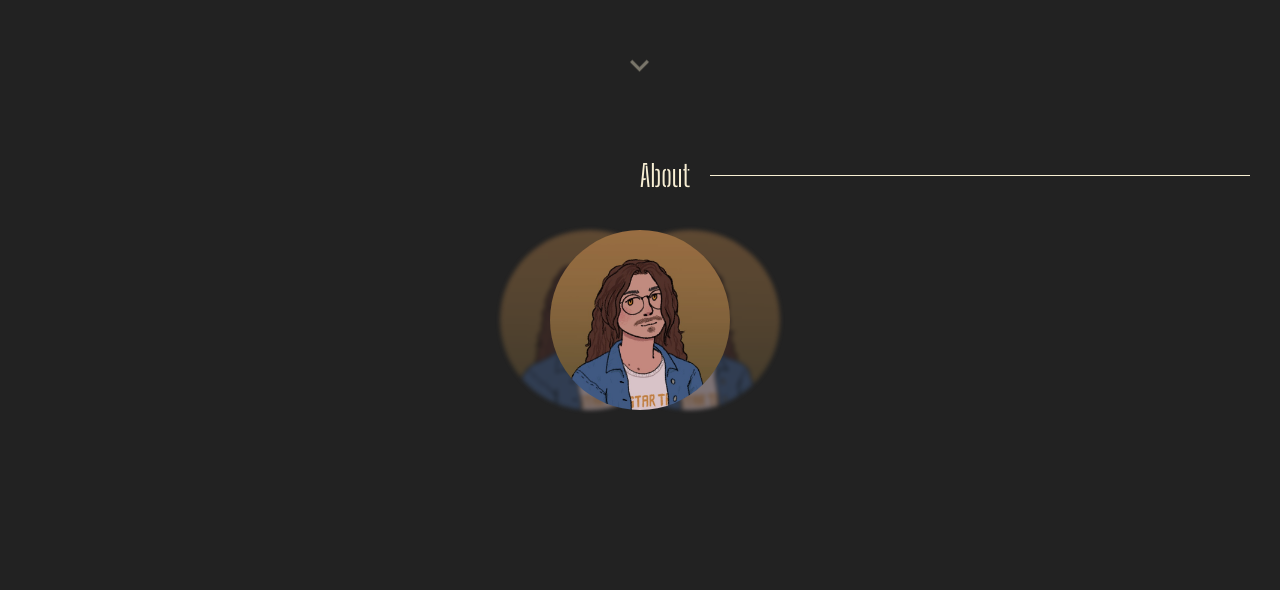
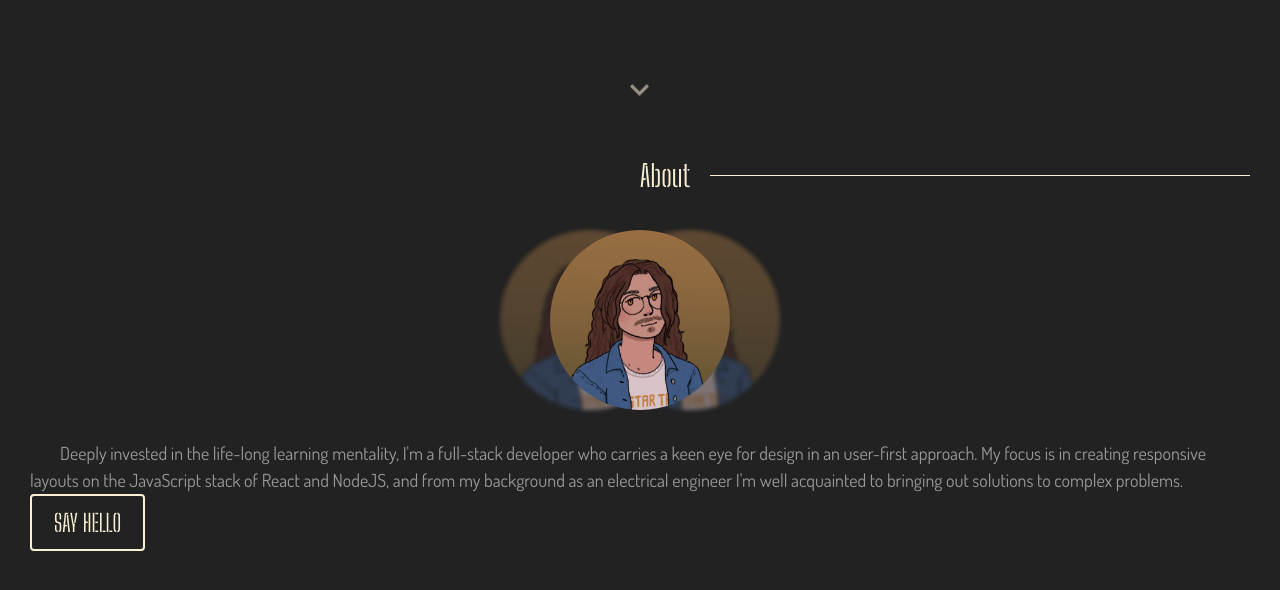
Before and after one commit to pklepa/portfolio, a Next.js app: page / in a window 1280 px wide. Shown: the part 670-1260 px from the top of the page. Built offline with nearby package versions, Linux system fonts and the light colour scheme.

Commit message:
Add basic Button Component

```diff
--- a/src/components/AboutSection.tsx
+++ b/src/components/AboutSection.tsx
@@ -3,6 +3,7 @@ import styles from '../styles/components/AboutSection.module.scss';
 
 import SectionHeader from './SectionHeader';
 import ProfilePic from './ProfilePic';
+import Button from './Button';
 
 function AboutSection(): ReactElement {
   return (
@@ -10,6 +11,18 @@ function AboutSection(): ReactElement {
       <SectionHeader title="About" alignRight />
 
       <ProfilePic />
+
+      <div className={styles.aboutWrapper}>
+        <p>
+          Deeply invested in the life-long learning mentality, I'm a full-stack
+          developer who carries a keen eye for design in an user-first approach.
+          My focus is in creating responsive layouts on the JavaScript stack of
+          React and NodeJS, and from my background as an electrical engineer I'm
+          well acquainted to bringing out solutions to complex problems.
+        </p>
+
+        <Button text="Say Hello" isPrimary />
+      </div>
     </div>
   );
 }
--- /dev/null
+++ b/src/components/Button.tsx
@@ -0,0 +1,19 @@
+import { symlink } from 'fs';
+import React, { ReactElement } from 'react';
+
+import styles from '../styles/components/Button.module.scss';
+
+interface Props {
+  text: string;
+  isPrimary: boolean;
+}
+
+function Button({ text, isPrimary }): ReactElement<Props> {
+  return (
+    <button className={`${styles.btn} ${isPrimary ? styles.primary : ''}`}>
+      {text}
+    </button>
+  );
+}
+
+export default Button;
--- a/src/components/ProfilePic.tsx
+++ b/src/components/ProfilePic.tsx
@@ -8,14 +8,13 @@ function ProfilePic({}: Props): ReactElement {
     <div className={styles.container}>
       <img
         src="/images/pk_draw.jpeg"
-        alt="Small doodle of myself"
         className={`${styles.secondary} ${styles.left}`}
       />
       <img
         src="/images/pk_draw.jpeg"
-        alt="Small doodle of myself"
         className={`${styles.secondary} ${styles.right}`}
       />
+
       <img src="/images/pk_draw.jpeg" alt="Small doodle of myself" />
     </div>
   );
--- a/src/styles/components/AboutSection.module.scss
+++ b/src/styles/components/AboutSection.module.scss
@@ -21,3 +21,11 @@
     background-color: var(--primary);
   }
 }
+
+.aboutWrapper {
+  p {
+    line-height: 1.5em;
+    margin-top: 30px;
+    text-indent: 30px;
+  }
+}
--- /dev/null
+++ b/src/styles/components/Button.module.scss
@@ -0,0 +1,20 @@
+.btn {
+  padding: 12px 22px;
+
+  border: 0;
+  border-radius: 4px;
+  border: 1px solid var(--primary);
+  background-color: var(--black);
+  color: var(--primary);
+
+  font-size: 18px;
+  font-family: 'Big Shoulders Stencil Display', cursive;
+  text-transform: uppercase;
+
+  cursor: pointer;
+
+  &.primary {
+    border-width: 2px;
+    font-size: 24px;
+  }
+}
--- a/src/styles/globals.css
+++ b/src/styles/globals.css
@@ -6,6 +6,7 @@
 
   font-size: 18px;
   font-family: 'Dosis', sans-serif;
+  color: var(--grey);
 }
 
 ::-webkit-scrollbar-track {
```
